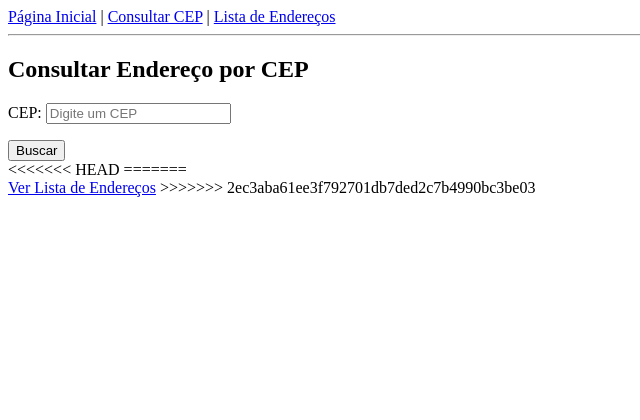
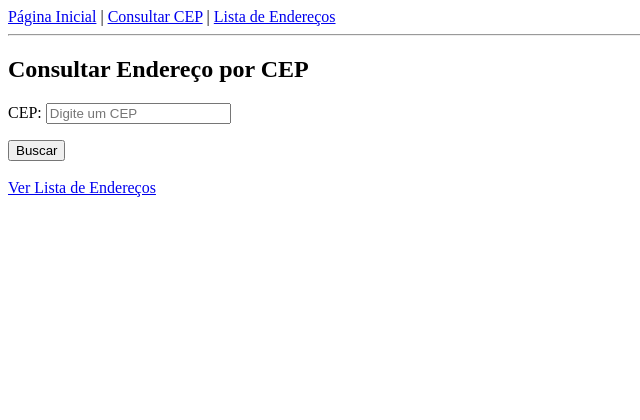
Before and after one commit to Kauabrandaorocha/WorkshopBack-End-Turma2-2025.2, a Django app: page /form/ in a window 1280 px wide. Shown: the top 420 px of the page, without its empty margins (0-640 px from the left). Run offline with Django 5.2, Linux system fonts and the light colour scheme.

Commit message:
feat erro

```diff
--- a/dia5/projeto/app/templates/crud/enderecoform.html
+++ b/dia5/projeto/app/templates/crud/enderecoform.html
@@ -9,7 +9,6 @@
         <button type="submit">Buscar</button>
     </form>
 
-<<<<<<< HEAD
     {% if endereco %}
         <hr>
         <h3>Endereço Encontrado:</h3>
@@ -22,8 +21,6 @@
     <br>
     <a href="{% url 'listar_endereco' %}">Ver Lista de Endereços</a>
     {% endif %}
-=======
     <br>
     <a href="{% url 'listar_endereco' %}">Ver Lista de Endereços</a>
->>>>>>> 2ec3aba61ee3f792701db7ded2c7b4990bc3be03
 {% endblock %}
```
